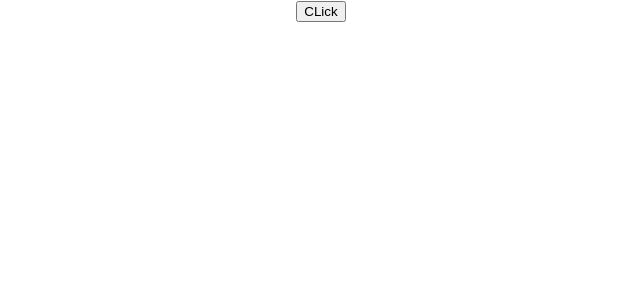
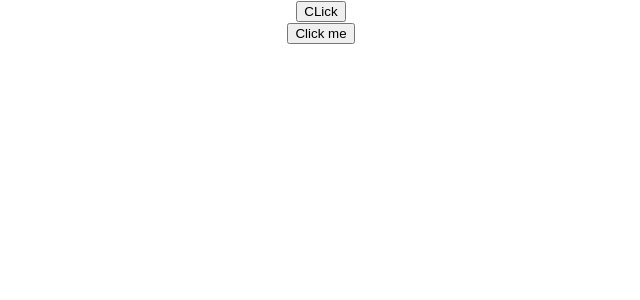
Before and after one commit to ishwarikanase/react-greet, a React (Create React App) app: page / in a window 1280 px wide. Shown: the top 300 px of the page, without its empty margins (319-959 px from the left). Built offline with nearby package versions, Linux system fonts and the light colour scheme.

Commit message:
onClick event in class component

```diff
--- a/src/App.js
+++ b/src/App.js
@@ -7,6 +7,7 @@
 import Message from './components/Message';
 import Counter from './components/Counter';
 import FunctionClick from './components/functionClick';
+import ClassClick from './components/classClick';
 function App() {
   return (
     <div className="App">
@@ -23,6 +24,7 @@
       {/* <Message/> */}
       {/* <Counter/> */}
       <FunctionClick></FunctionClick>
+      <ClassClick></ClassClick>
     </div>
   );
 }
--- /dev/null
+++ b/src/components/classClick.js
@@ -0,0 +1,18 @@
+import React, { Component } from 'react'
+
+export class classClick extends Component {
+
+    clickHandler(){
+        console.log("button is clicked")
+    }
+
+    render() {
+        return (
+            <div>
+                <button onClick={this.clickHandler}>Click me</button>
+            </div>
+        )
+    }
+}
+
+export default classClick;
```
